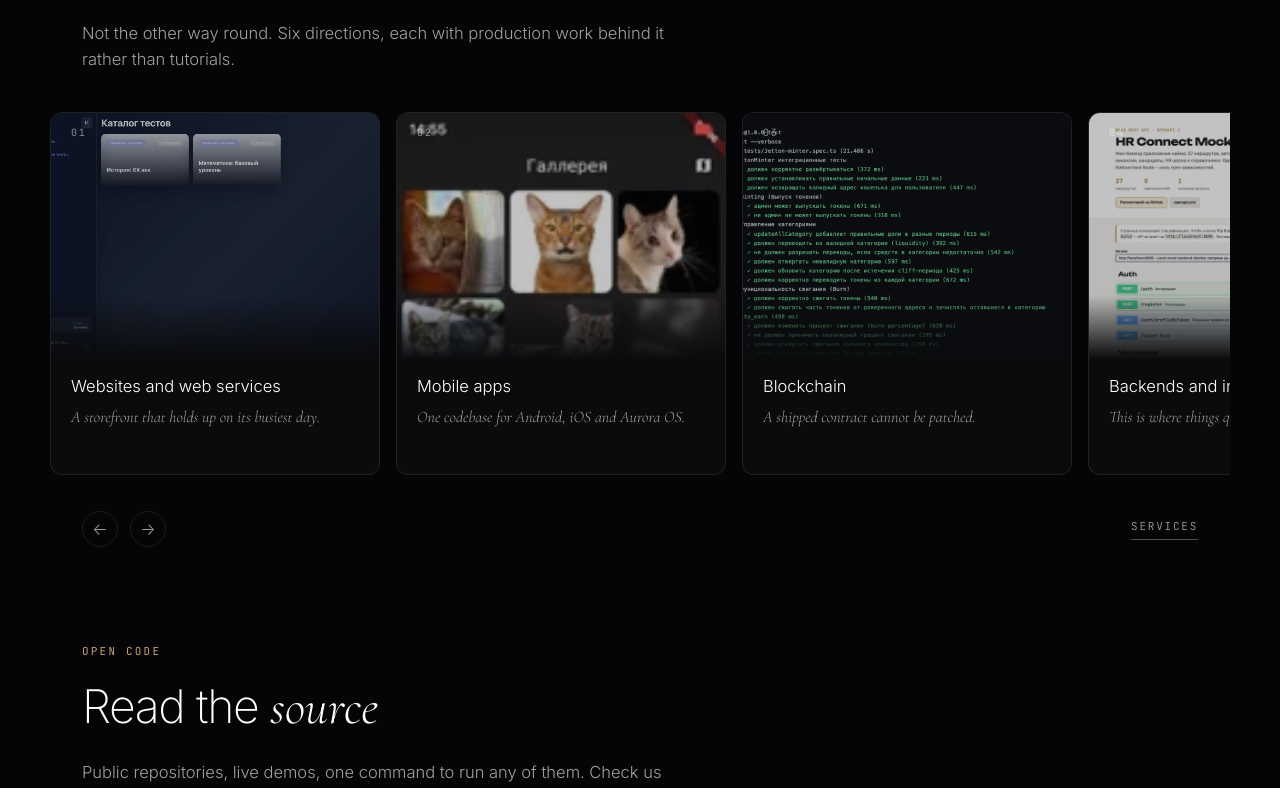
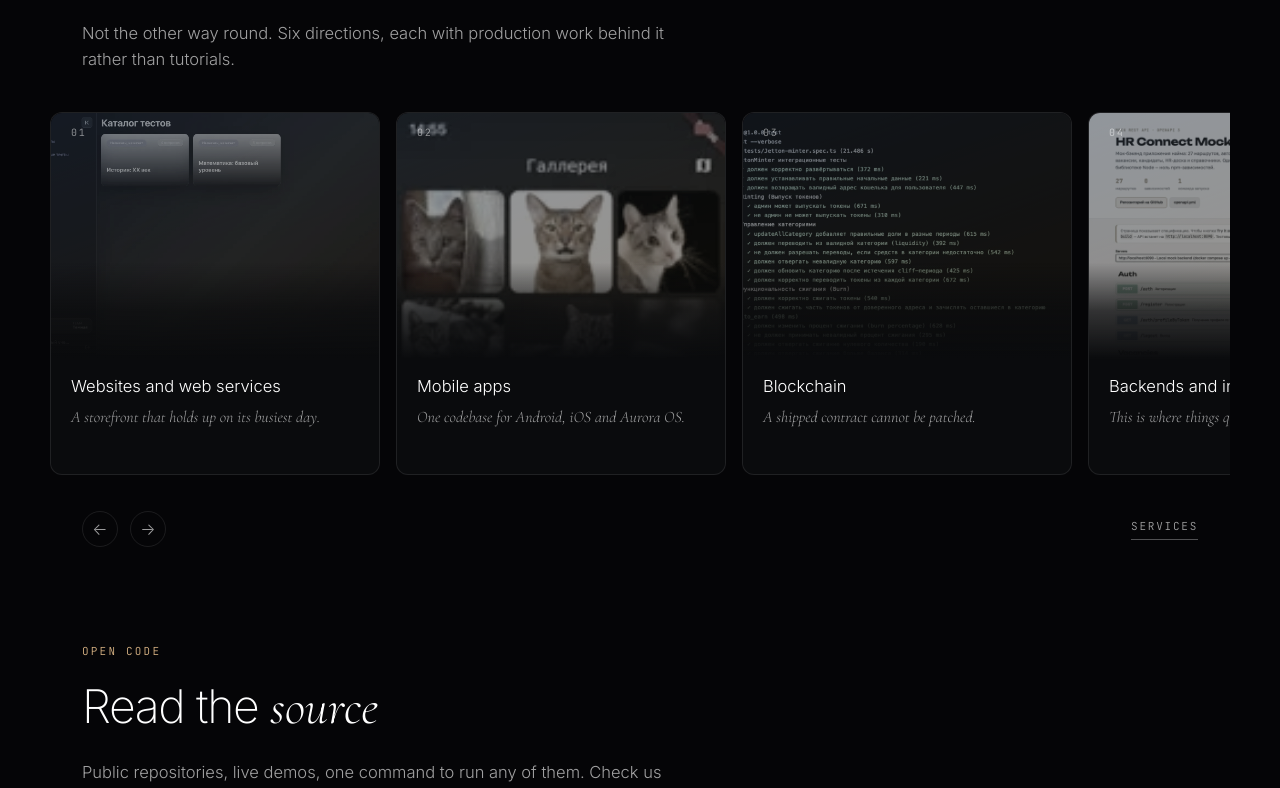
Before and after one commit to Olegg000/lendvis, a React (Vite) app: page /#/ in a window 1280 px wide. Shown: the part 992-1780 px from the top of the page. Built offline with nearby package versions, Linux system fonts and the light colour scheme.

Commit message:
Цветокоррекция кадров в направлениях, метрика результата в кейсах

```diff
--- a/src/sections/Cases.tsx
+++ b/src/sections/Cases.tsx
@@ -9,12 +9,19 @@ export function Cases() {
     <div>
       {cases.map((c, i) => (
         <Reveal key={c.name} delay={Math.min(i * 0.07, 0.24)}>
-          <article className="grid gap-x-12 gap-y-4 border-t border-line py-10 md:grid-cols-[210px_1fr]">
+          <article className="grid gap-x-12 gap-y-5 border-t border-line py-10 md:grid-cols-[200px_1fr_auto]">
             <div>
               <h3 className="text-[18px] font-light">{lang === 'ru' ? c.name : c.nameEn}</h3>
               <p className="mt-1.5 font-mono text-micro text-faint uppercase">{lang === 'ru' ? c.kind : c.kindEn}</p>
             </div>
-            <p className="max-w-[62ch] text-body text-soft">{lang === 'ru' ? c.text : c.textEn}</p>
+            <p className="max-w-[58ch] text-body text-soft">{lang === 'ru' ? c.text : c.textEn}</p>
+            {/* Кейс без цифры результата — просто описание; цифра и есть повод поверить */}
+            <div className="md:w-[150px] md:text-right">
+              <p className="font-serif text-[2.1rem] leading-none font-light text-fg italic tabular-nums">{c.metric}</p>
+              <p className="mt-2 font-mono text-micro leading-relaxed text-faint uppercase">
+                {lang === 'ru' ? c.metricLabel : c.metricLabelEn}
+              </p>
+            </div>
           </article>
         </Reveal>
       ))}
--- a/src/sections/Directions.tsx
+++ b/src/sections/Directions.tsx
@@ -62,12 +62,21 @@ export function Directions() {
               >
                 <div className="relative aspect-[4/3] overflow-hidden bg-[#0d0f13]">
                   {shot ? (
+                    <>
                     <img
                       src={shot}
                       alt=""
                       loading="lazy"
-                      className="h-full w-full object-cover object-top opacity-75 transition-all duration-[900ms] group-hover:scale-[1.04] group-hover:opacity-100"
+                      className="h-full w-full object-cover object-top opacity-80 transition-all duration-[900ms] group-hover:scale-[1.04] group-hover:opacity-100 group-hover:[filter:grayscale(0.1)_contrast(1)_brightness(0.95)_saturate(1)]"
+                      style={{ filter: 'grayscale(0.62) contrast(0.92) brightness(0.72) saturate(0.7)' }}
                     />
+                    {/* Кадры сняты в разных интерфейсах — общий холодный намыв сводит их в одну палитру */}
+                    <span
+                      aria-hidden="true"
+                      className="pointer-events-none absolute inset-0 opacity-70 mix-blend-soft-light transition-opacity duration-[900ms] group-hover:opacity-25"
+                      style={{ background: 'linear-gradient(160deg, rgba(150,175,215,0.55), rgba(216,179,132,0.3) 70%)' }}
+                    />
+                    </>
                   ) : (
                     <div className="relative flex h-full items-center justify-center overflow-hidden">
                       <span
@@ -83,7 +92,7 @@ export function Directions() {
                       </span>
                     </div>
                   )}
-                  <span className="pointer-events-none absolute inset-x-0 bottom-0 h-16 bg-gradient-to-t from-panel to-transparent" />
+                  <span className="pointer-events-none absolute inset-x-0 bottom-0 h-24 bg-gradient-to-t from-panel via-panel/70 to-transparent" />
                   <span className="absolute top-3 left-5 font-mono text-micro text-white/55">{s.number}</span>
                 </div>
 
```
